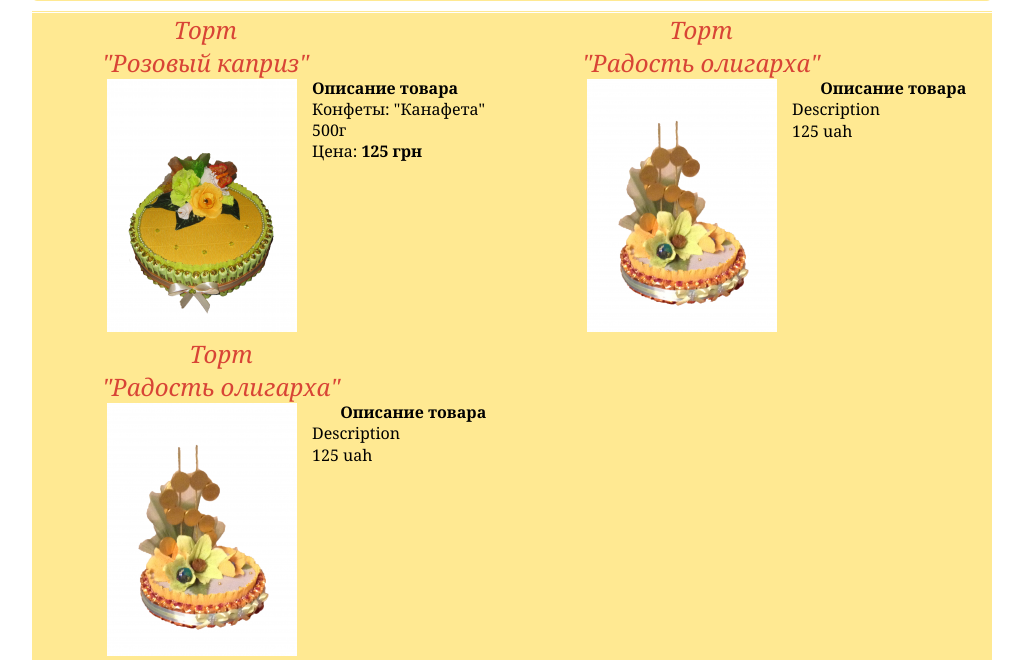
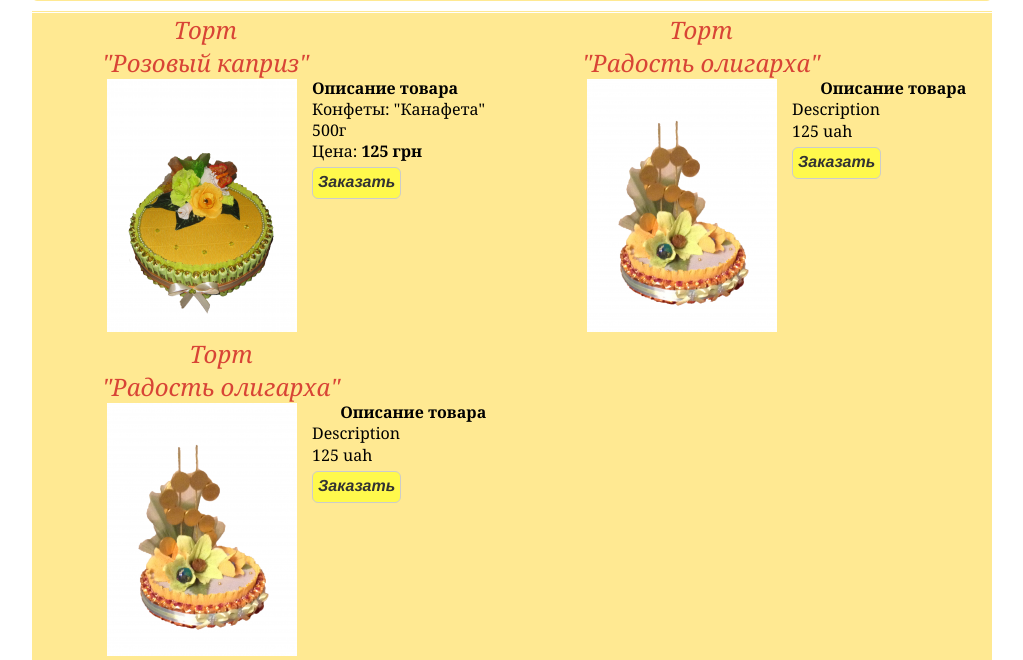
Before and after one commit to Scandinavs/artlavka, a PHP site: page / in a window 1280 px wide. Shown: the part 654-1314 px from the top of the page, without its empty margins (128-1151 px from the left). Run offline with PHP 8.4, Linux system fonts and the light colour scheme; data that the repository does not hold is empty; some libraries are stand-ins or nearby versions.

Commit message:
Added buy button and buy form.

```diff
--- a/index.php
+++ b/index.php
@@ -172,5 +172,27 @@ $baseItemsDir = "items/";
 <?php
 include 'tracking.html';
 ?>
+
+<!-- hidden inline form -->
+<div id="inlineOrderForm">
+    <span id="orderFormTitle">Оформление заказа</span>
+    <div style="clear:both"></div>
+    <form id="contact" name="contact" action="#" method="post">
+        <label class="orderFormLabel" for="email">Имя</label>
+        <input type="text" id="orderFormName" name="name" class="txt">
+        <br>
+        <label class="orderFormLabel" for="email">E-mail</label>
+        <input type="email" id="orderFormEmail" name="email" class="txt">
+        <br>
+        <label class="orderFormLabel" for="tel">Телефон</label>
+        <input type="tel" id="orderFormPhone" name="tel" class="txt">
+        <br>
+        <label for="msg" id="msgLabel">Комментарии к заказу</label>
+        <textarea id="orderFormMsg" name="msg" class="txtarea"></textarea>
+        <input id="productName" type="hidden" name="productName"/>
+
+        <button id="sendButton">Заказать</button>
+    </form>
+</div>
 </body>
 </html>
--- a/item.html
+++ b/item.html
@@ -4,9 +4,9 @@
     </div>
     <div class="itemImg">
         <!--<ul class="bxslider" style="max-width: 180px">-->
-            <!--<?php foreach($itemImages as $itemImageAlt=>$itemImage): ?>-->
-            <!--<img src="<?php echo $itemImage; ?>" alt="<?php echo $itemImageAlt; ?>"/>-->
-            <!--<?php endforeach; ?>-->
+        <!--<?php foreach($itemImages as $itemImageAlt=>$itemImage): ?>-->
+        <!--<img src="<?php echo $itemImage; ?>" alt="<?php echo $itemImageAlt; ?>"/>-->
+        <!--<?php endforeach; ?>-->
         <!--</ul>-->
         <a class="fancybox" href="<?php echo $largeItemImage; ?>" title="<?php echo $fancyBoxItemTitle; ?>">
             <img src="<?php echo $itemImage; ?>" alt=""/>
@@ -22,4 +22,7 @@
             <?php echo $itemPrice; ?>
         </div>
     </div>
+    <div style="float: left; padding-left: 15px;">
+        <a class="buyButton fancybox" href="#inlineOrderForm" name="Корзинка с белыми и красными маками">Заказать</a>
+    </div>
 </div>
--- a/style/style.css
+++ b/style/style.css
@@ -220,6 +220,26 @@ h2 {
     padding-left: 230px;
 }
 
+.buyButton {
+    margin-top: 5px;
+    padding-top: 5px;
+    padding-left: 5px;
+    padding-right: 5px;
+    display: block;
+    text-align: center;
+    text-decoration: none;
+    cursor: pointer;
+    height: 25px;
+    font-family: Helvetica, Arial, sans-serif;
+    font-size: 12pt;
+    border: 1px solid #cccccc;
+    border-radius: 6px;
+    color: #333333;
+    font-style: italic;
+    font-weight: bold;
+    background: #fff94c none repeat scroll left top;
+}
+
 #header {
     height: 100px;
     background: transparent url(images/header.png) no-repeat scroll center top;
```
Also changed, not shown: other parts of style/style.css (+51 -0 lines).
